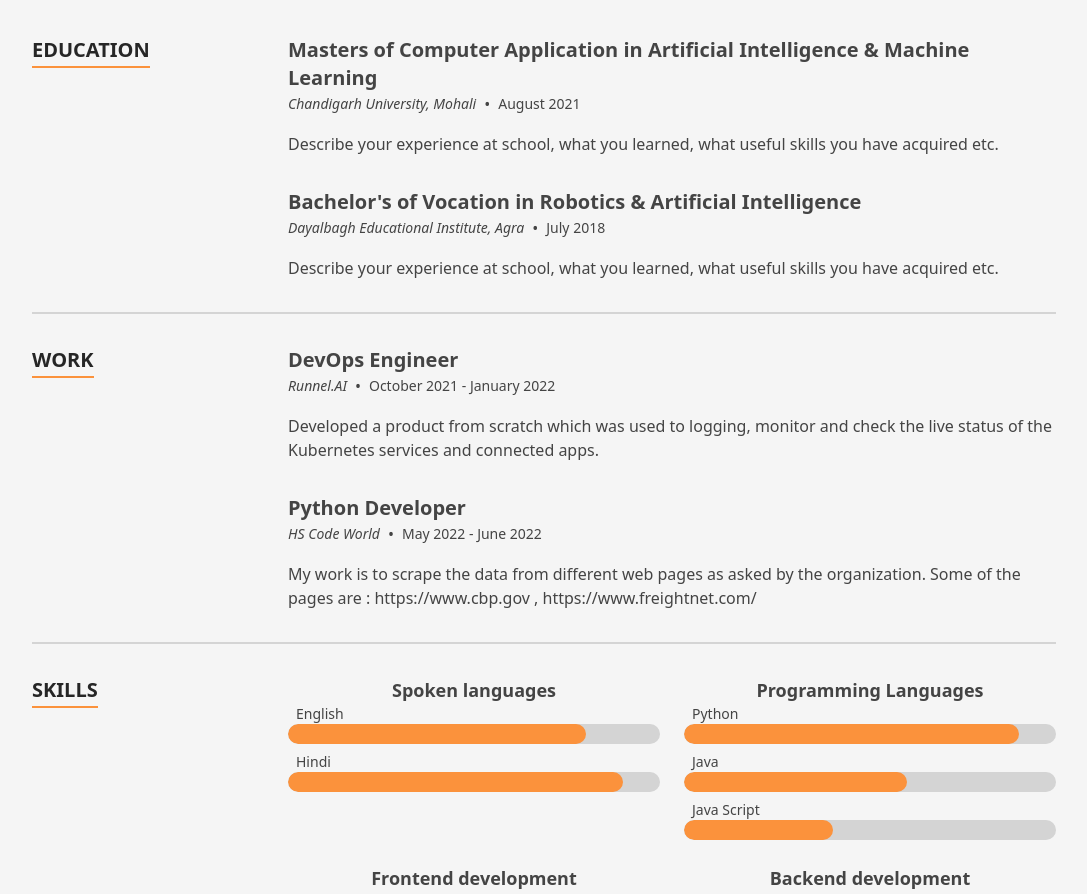
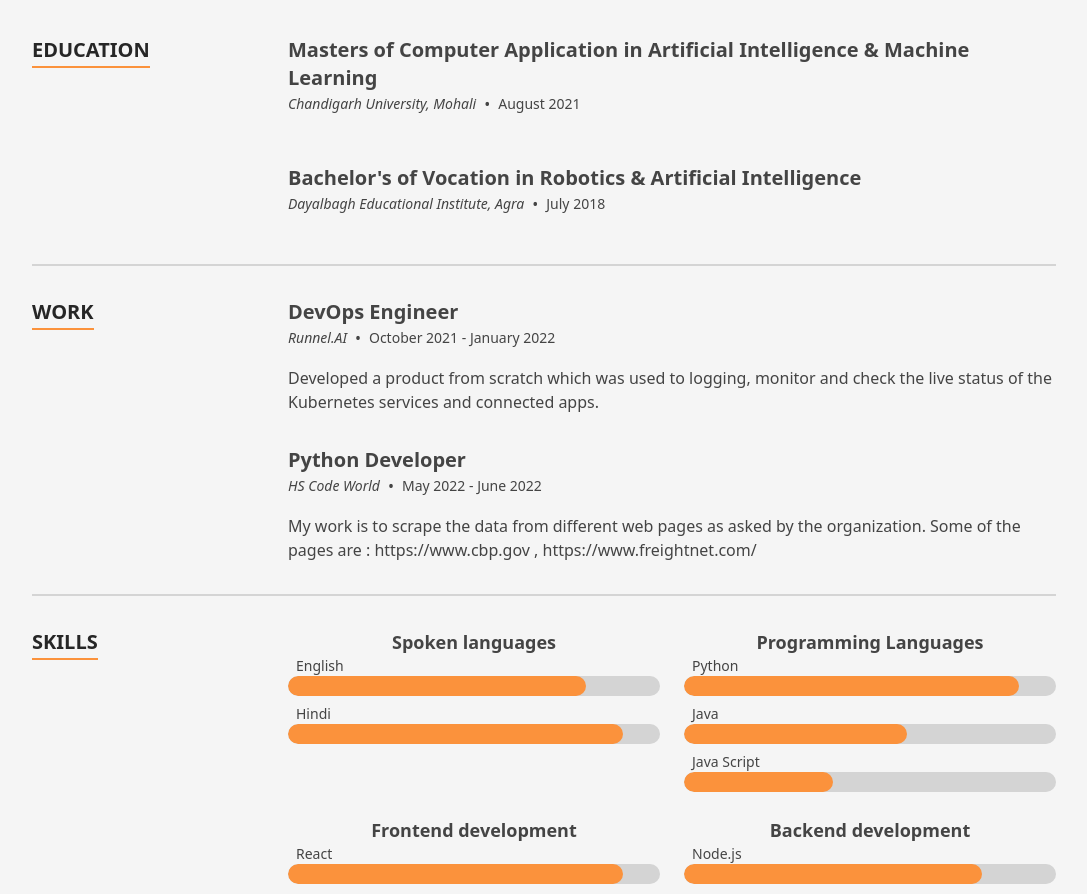
Before and after one commit to dev0918/Portfolio, a Next.js app: page / in a window 1280 px wide. Shown: the part 1320-2214 px from the top of the page, without its empty margins (96-1183 px from the left). Built offline with nearby package versions, Linux system fonts and the light colour scheme.

Commit message:
Update data.tsx

```diff
--- a/src/data/data.tsx
+++ b/src/data/data.tsx
@@ -247,13 +247,13 @@
     date: 'August 2021',
     location: 'Chandigarh University, Mohali',
     title: 'Masters of Computer Application in Artificial Intelligence & Machine Learning',
-    content: <p>Describe your experience at school, what you learned, what useful skills you have acquired etc.</p>,
+    content: <p></p>,
   },
   {
     date: 'July 2018',
     location: 'Dayalbagh Educational Institute, Agra',
     title: "Bachelor's of Vocation in Robotics & Artificial Intelligence",
-    content: <p>Describe your experience at school, what you learned, what useful skills you have acquired etc.</p>,
+    content: <p>{/*Describe your experience at school, what you learned, what useful skills you have acquired etc.*/}</p>,
   },
 ];
 
```
